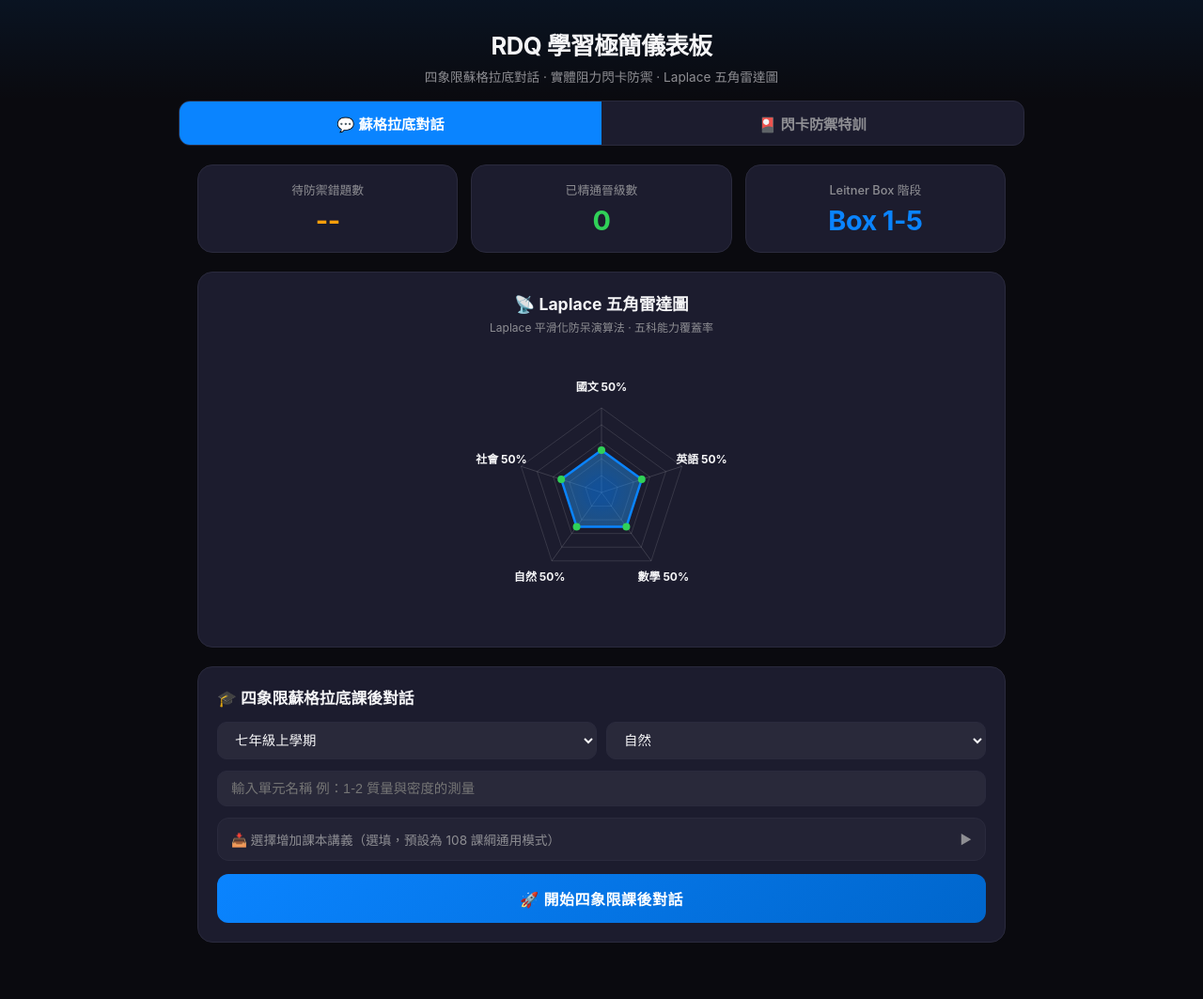
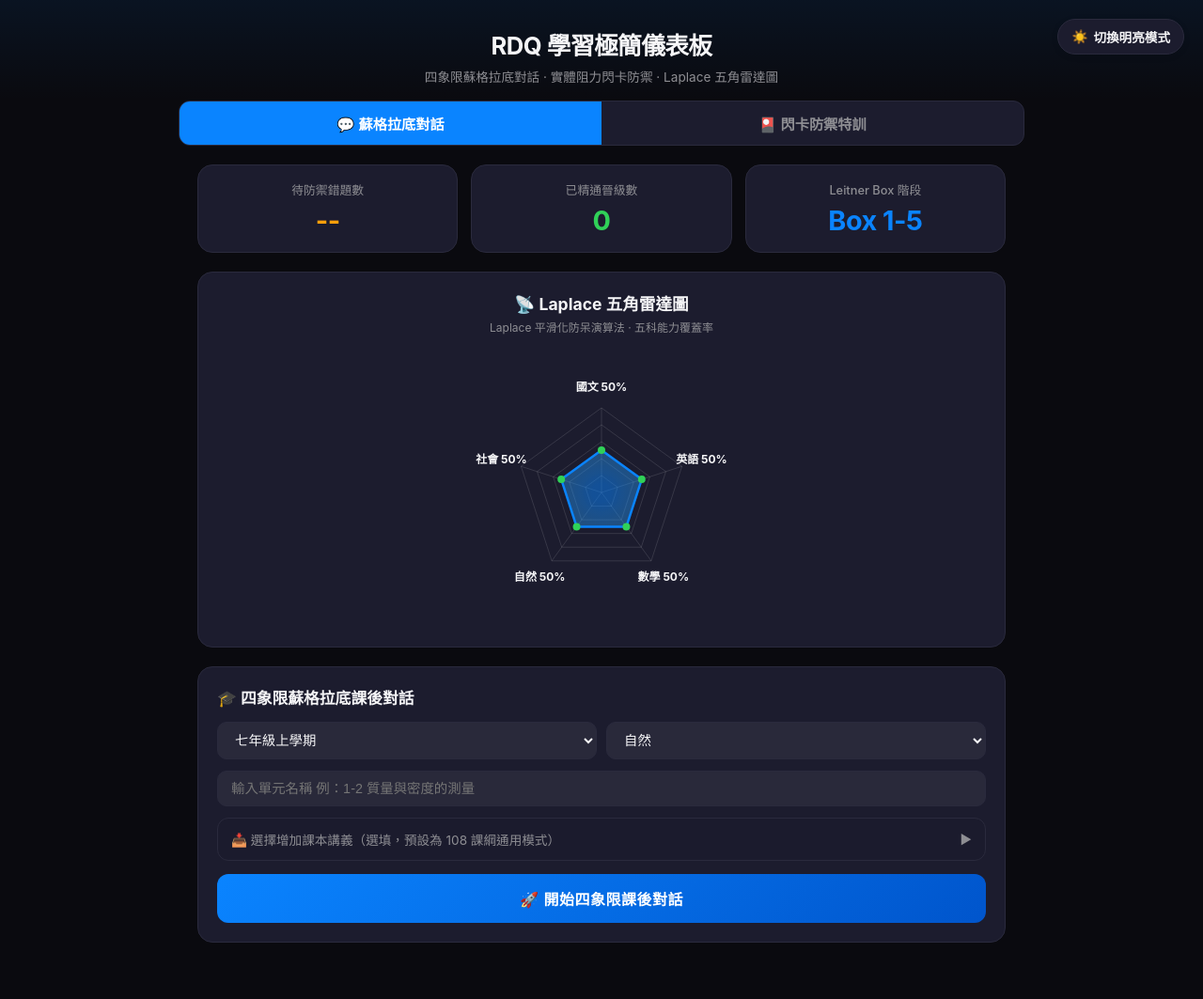
Before and after one commit to Jaylanbee/RDQ-Learn-Student, a Python web app: template templates/dashboard.html in a window 1280 px wide. Shown: the whole page at 94% size. Run offline with Jinja, Linux system fonts and the light colour scheme; the template is opened without the code that fills it, so the values that code supplies are empty.

Commit message:
feat: v6.4 - restore Dark/Light theme toggle button with CSS variables and dynamic radar chart theme syncing

```diff
--- a/templates/dashboard.html
+++ b/templates/dashboard.html
@@ -3,9 +3,11 @@
 <head>
     <meta charset="UTF-8">
     <meta name="viewport" content="width=device-width, initial-scale=1.0">
-    <title>RDQ 學習極簡儀表板 v6.3</title>
+    <title>RDQ 學習極簡儀表板 v6.4 (日夜切換版)</title>
     <style>
+        /* ── CSS Variables for Light / Dark Theme ── */
         :root {
+            /* Default Dark Mode */
             --apple-bg: #0a0a0f;
             --apple-card: #1c1c2e;
             --apple-border: #2a2a3d;
@@ -17,23 +19,65 @@
             --apple-teal: #64d2ff;
             --apple-text: #f5f5f7;
             --apple-secondary: #8e8e93;
-            --apple-pink: #ff375f;
             --apple-radius: 16px;
+            --input-bg: rgba(255,255,255,0.06);
+            --chat-ai-bg: rgba(10,132,255,0.12);
+            --chat-user-bg: rgba(48,209,88,0.12);
+            --msg-box-bg: rgba(0,0,0,0.2);
+            --opt-btn-bg: rgba(255,255,255,0.04);
+            --radar-grid-color: rgba(255, 255, 255, 0.12);
+            --radar-label-color: #f5f5f7;
         }
+
+        body.light-theme {
+            /* Light Mode */
+            --apple-bg: #f5f5f7;
+            --apple-card: #ffffff;
+            --apple-border: #e5e5ea;
+            --apple-blue: #0071e3;
+            --apple-green: #34c759;
+            --apple-orange: #ff9500;
+            --apple-red: #ff3b30;
+            --apple-purple: #af52de;
+            --apple-teal: #5ac8fa;
+            --apple-text: #1d1d1f;
+            --apple-secondary: #86868b;
+            --input-bg: #f2f2f7;
+            --chat-ai-bg: #e8f2ff;
+            --chat-user-bg: #e3f9e9;
+            --msg-box-bg: #f9f9fb;
+            --opt-btn-bg: #f2f2f7;
+            --radar-grid-color: rgba(0, 0, 0, 0.12);
+            --radar-label-color: #1d1d1f;
+        }
+
         * { margin:0; padding:0; box-sizing:border-box; }
         body {
             font-family: -apple-system, BlinkMacSystemFont, 'SF Pro Display', 'Segoe UI', sans-serif;
             background: var(--apple-bg); color: var(--apple-text);
             min-height: 100vh; padding-bottom: 40px;
+            transition: background 0.3s, color 0.3s;
         }
 
         /* ── Header ── */
         .header {
             text-align: center; padding: 28px 20px 16px;
+            position: relative;
             background: linear-gradient(180deg, rgba(10,132,255,0.08) 0%, transparent 100%);
         }
         .header h1 { font-size: 1.6rem; font-weight: 700; letter-spacing: -0.5px; }
         .header p { color: var(--apple-secondary); font-size: 0.85rem; margin-top: 6px; }
+
+        /* Theme Toggle Button */
+        .theme-toggle-btn {
+            position: absolute; top: 20px; right: 20px;
+            background: var(--apple-card); border: 1px solid var(--apple-border);
+            color: var(--apple-text); padding: 8px 14px; border-radius: 20px;
+            font-size: 0.85rem; font-weight: 600; cursor: pointer;
+            display: flex; align-items: center; gap: 6px;
+            transition: all 0.3s; box-shadow: 0 2px 10px rgba(0,0,0,0.05);
+        }
+        .theme-toggle-btn:hover { border-color: var(--apple-blue); }
 
         /* ── Tab Bar ── */
         .tab-bar {
@@ -122,7 +169,7 @@
         /* Start Button */
         .start-btn {
             width: 100%; padding: 14px; border: none; border-radius: 12px;
-            background: linear-gradient(135deg, var(--apple-blue), #0066cc);
+            background: linear-gradient(135deg, var(--apple-blue), #0055cc);
             color: white; font-size: 1rem; font-weight: 700; cursor: pointer;
             transition: all 0.3s; letter-spacing: 0.5px;
         }
@@ -179,31 +226,30 @@
         .fc-question { font-size: 0.95rem; line-height: 1.6; margin-bottom: 14px; color: var(--apple-text); }
         .fc-answer-area textarea {
             width: 100%; min-height: 70px; padding: 12px; border-radius: 10px;
-            background: rgba(255,255,255,0.06); border: 1px solid var(--apple-border);
+            background: var(--input-bg); border: 1px solid var(--apple-border);
             color: var(--apple-text); font-size: 0.9rem; resize: vertical; margin-bottom: 10px;
         }
         .fc-submit {
             padding: 10px 20px; border: none; border-radius: 10px;
-            background: var(--apple-green); color: #000; font-weight: 700; cursor: pointer;
+            background: var(--apple-green); color: white; font-weight: 700; cursor: pointer;
             font-size: 0.85rem; transition: all 0.2s;
         }
-        .fc-submit:hover { background: #28b84e; }
+        .fc-submit:hover { opacity: 0.9; }
         .fc-feedback { margin-top: 10px; padding: 12px; border-radius: 8px; font-size: 0.85rem; display: none; line-height: 1.5; }
         .fc-feedback.correct { background: rgba(48,209,88,0.12); color: var(--apple-green); display: block; border: 1px solid rgba(48,209,88,0.3); }
         .fc-feedback.incorrect { background: rgba(255,69,58,0.12); color: var(--apple-red); display: block; border: 1px solid rgba(255,69,58,0.3); }
         .empty-state { text-align: center; padding: 40px; color: var(--apple-secondary); font-size: 0.9rem; }
 
-        .slide-out {
-            animation: slideOut 0.4s forwards ease;
-        }
-        @keyframes slideOut {
-            to { opacity: 0; transform: translateX(100px); }
-        }
+        .slide-out { animation: slideOut 0.4s forwards ease; }
+        @keyframes slideOut { to { opacity: 0; transform: translateX(100px); } }
     </style>
 </head>
 <body>
 
 <div class="header">
+    <button class="theme-toggle-btn" onclick="toggleTheme()">
+        <span id="themeIcon">☀️</span> <span id="themeLabel">切換明亮模式</span>
+    </button>
     <h1>RDQ 學習極簡儀表板</h1>
     <p>四象限蘇格拉底對話 · 實體阻力閃卡防禦 · Laplace 五角雷達圖</p>
 </div>
@@ -306,6 +352,22 @@
 const API = 'http://127.0.0.1:8000';
 let sessionId = 'web_' + Date.now();
 let masteredCounter = 0;
+let lastRadarScores = { "國文": 50, "英語": 50, "數學": 50, "自然": 50, "社會": 50 };
+
+// ── Dark / Light Theme Toggle ──
+function toggleTheme() {
+    document.body.classList.toggle('light-theme');
+    const isLight = document.body.classList.contains('light-theme');
+    document.getElementById('themeIcon').textContent = isLight ? '🌙' : '☀️';
+    document.getElementById('themeLabel').textContent = isLight ? '切換深色模式' : '切換明亮模式';
+    localStorage.setItem('rdq_theme', isLight ? 'light' : 'dark');
+    drawPentagonRadar(lastRadarScores); // Re-draw radar with theme colors
+}
+
+// Restore saved theme
+if (localStorage.getItem('rdq_theme') === 'light') {
+    toggleTheme();
+}
 
 function switchTab(t) {
     document.querySelectorAll('.tab-btn').forEach((b,i) => b.classList.toggle('active', (t==='chat' ? i===0 : i===1)));
@@ -331,6 +393,7 @@ function handleFileSelect(e) {
 
 // ── Pentagon Radar Canvas Renderer ──
 function drawPentagonRadar(scores) {
+    lastRadarScores = scores;
     const canvas = document.getElementById('radarCanvas');
     if (!canvas) return;
     const ctx = canvas.getContext('2d');
@@ -341,6 +404,10 @@ function drawPentagonRadar(scores) {
     const keys = ["國文", "英語", "數學", "自然", "社會"];
 
     ctx.clearRect(0, 0, w, h);
+
+    const isLight = document.body.classList.contains('light-theme');
+    const gridColor = isLight ? "rgba(0, 0, 0, 0.12)" : "rgba(255, 255, 255, 0.12)";
+    const labelColor = isLight ? "#1d1d1f" : "#f5f5f7";
 
     // 1. Pentagon Web Grids (5 levels)
     for (let level = 1; level <= 5; level++) {
@@ -353,7 +420,7 @@ function drawPentagonRadar(scores) {
             if (i === 0) ctx.moveTo(x, y); else ctx.lineTo(x, y);
         }
         ctx.closePath();
-        ctx.strokeStyle = "rgba(255, 255, 255, 0.12)";
+        ctx.strokeStyle = gridColor;
         ctx.lineWidth = 1;
         ctx.stroke();
     }
@@ -364,14 +431,14 @@ function drawPentagonRadar(scores) {
         ctx.beginPath();
         ctx.moveTo(cx, cy);
         ctx.lineTo(cx + radius * Math.cos(angle), cy + radius * Math.sin(angle));
-        ctx.strokeStyle = "rgba(255, 255, 255, 0.15)";
+        ctx.strokeStyle = gridColor;
         ctx.stroke();
     }
 
     // 3. Data Area Polygon
     ctx.beginPath();
     for (let i = 0; i < 5; i++) {
-        const score = scores[keys[i]] || 50; // default 50% for Laplace
+        const score = scores[keys[i]] || 50;
         const r = (radius * (score / 100));
         const angle = (Math.PI * 2 / 5) * i - Math.PI / 2;
         const x = cx + r * Math.cos(angle);
@@ -382,12 +449,12 @@ function drawPentagonRadar(scores) {
 
     // Gradient Fill
     const grad = ctx.createRadialGradient(cx, cy, 10, cx, cy, radius);
-    grad.addColorStop(0, "rgba(10, 132, 255, 0.5)");
-    grad.addColorStop(1, "rgba(99, 210, 255, 0.2)");
+    grad.addColorStop(0, isLight ? "rgba(0, 113, 227, 0.4)" : "rgba(10, 132, 255, 0.5)");
+    grad.addColorStop(1, isLight ? "rgba(90, 200, 250, 0.15)" : "rgba(99, 210, 255, 0.2)");
     ctx.fillStyle = grad;
     ctx.fill();
 
-    ctx.strokeStyle = "#0a84ff";
+    ctx.strokeStyle = isLight ? "#0071e3" : "#0a84ff";
     ctx.lineWidth = 2.5;
     ctx.stroke();
 
@@ -402,14 +469,14 @@ function drawPentagonRadar(scores) {
         // Dot
         ctx.beginPath();
         ctx.arc(vx, vy, 4, 0, Math.PI * 2);
-        ctx.fillStyle = "#30d158";
+        ctx.fillStyle = isLight ? "#34c759" : "#30d158";
         ctx.fill();
 
         // Label
         const lx = cx + (radius + 22) * Math.cos(angle);
         const ly = cy + (radius + 22) * Math.sin(angle);
         ctx.font = "bold 12px -apple-system, sans-serif";
-        ctx.fillStyle = "#f5f5f7";
+        ctx.fillStyle = labelColor;
         ctx.textAlign = "center";
         ctx.textBaseline = "middle";
         ctx.fillText(`${labels[i]} ${score}%`, lx, ly);
@@ -577,7 +644,7 @@ async function submitFlashcard(itemId) {
                         card.remove();
                         const p = parseInt(document.getElementById('pendingCount').textContent || '0');
                         document.getElementById('pendingCount').textContent = Math.max(p - 1, 0);
-                        loadRadar(); // 重新整理雷達圖
+                        loadRadar();
                     }, 400);
                 }
             }, 1200);
```
Also changed, not shown: other parts of templates/dashboard.html (+19 -16 lines).
